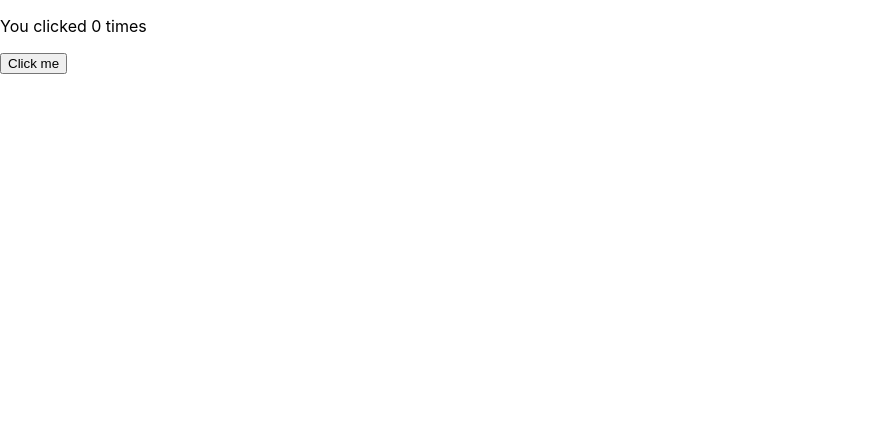
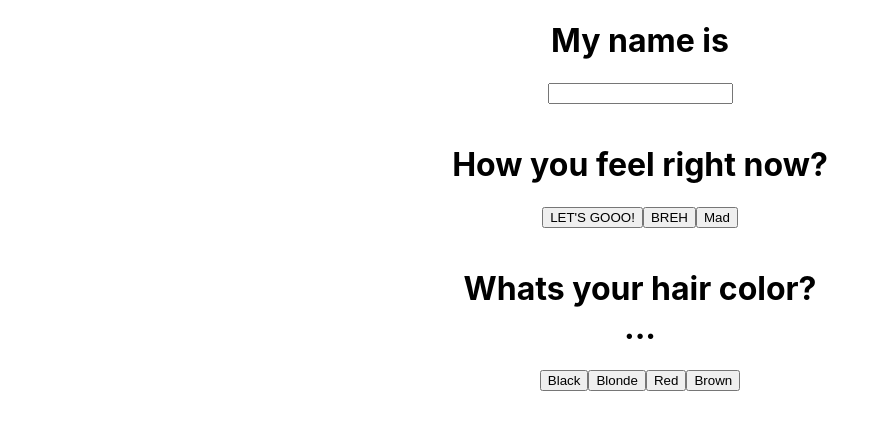
Before and after one commit to MarquisPierre/components-, a React (Create React App) app: page / in a window 1280 px wide. Shown: the top 430 px of the page, without its empty margins (0-890 px from the left). Built offline with nearby package versions, Linux system fonts and the light colour scheme.

Commit message:
Pushing Person discription app

```diff
--- a/package.json
+++ b/package.json
@@ -8,8 +8,10 @@
     "@testing-library/user-event": "^13.5.0",
     "react": "^17.0.2",
     "react-dom": "^17.0.2",
+    "react-redux": "^7.2.6",
     "react-router-dom": "^6.2.1",
     "react-scripts": "5.0.0",
+    "redux": "^4.1.2",
     "web-vitals": "^2.1.2"
   },
   "scripts": {
--- a/src/App.js
+++ b/src/App.js
@@ -1,23 +1,22 @@
 
  import './App.css';
-//import TileContainer from './components/TileContainer'
-
-import Example from './components/hooks/Example'
+ import Person from './components/redux-demo/Person'
+ import Feelings from './components/redux-demo/Feelings'
+ import HairColor from './components/redux-demo/HairColor'
 
 // Step 1 declare a component
-function App() {
+export default function App() {
   // Step 2: Return some JSX
   return (
 
-    /*<div className="App">
-     <div className='App-header'>
-       <TileContainer/>
-     </div>
-    </div>*/
-    <div>
-      <Example/>
+    <div className="App">
+      <Person/>
+      <br/>
+      <Feelings/>
+      <br/>
+      <HairColor/>
+
     </div>
   );
 }
 // Step 3: Exporting/Importing Component
-export default App;
--- /dev/null
+++ b/src/components/redux-demo/Feelings.js
@@ -0,0 +1,40 @@
+import { render } from "@testing-library/react"
+import React from "react"
+
+
+export default class Feelings extends React.Component{
+      constructor(){
+          super()
+          this.state= {mood: ''}
+
+      }
+
+     happy = ()=>{
+          this.setState({mood:'🥳'})
+      }
+
+      sad = ()=>{
+        this.setState({mood:'💀'})
+    }
+
+    mad = ()=>{
+        this.setState({mood:'🤬'})
+
+
+
+    }
+
+
+render(){
+    return(
+        <div>
+           <h1>How you feel right now?<br/>{this.state.mood}</h1>
+           <button onClick={this.happy}>LET'S GOOO!</button>
+           <button onClick={this.sad}>BREH</button>
+           <button onClick={this.mad}>Mad</button>
+        </div>
+        )
+
+        }
+
+}
--- /dev/null
+++ b/src/components/redux-demo/HairColor.js
@@ -0,0 +1,38 @@
+import React from "react"
+
+export default class HairColor extends React.Component{
+
+    constructor(){
+        super()
+        this.state = {color: ''}
+    }
+
+    black =()=>{
+        this.setState({color: 'BLACK'})
+    }
+
+     blonde=()=>{
+        this.setState({color: '#F0D265'})
+    }
+    red =()=>{
+        this.setState({color: 'rgb(222, 134, 20)'})
+    }
+
+    brown =()=>{
+        this.setState({color: 'rgb(128, 78, 17)'})
+    }
+ render(){
+    return(
+        <div>
+<h1>Whats your hair color?<br/>
+<span style={{backgroundColor: this.state.color, color:this.state.color}}>...</span>
+</h1>
+           <button onClick={this.black}>Black</button>
+           <button onClick={this.blonde}>Blonde</button>
+           <button onClick={this.red}>Red</button>
+           <button onClick={this.brown}>Brown</button>
+        </div>
+       )
+ }
+
+    }
--- /dev/null
+++ b/src/components/redux-demo/Person.js
@@ -0,0 +1,41 @@
+import React from "react"
+//We need to import the connect helper to connect to the Redux state
+//import {connect} from 'react-redux'
+//We need to import the action we created so we can call it from our local component
+//import {nameChange} from '../../redux/actions'
+
+ class Person extends React.Component{
+
+    constructor(){
+        super()
+        this.state ={name: ''}
+    }
+ // here we're changing the LOCAL state
+
+   changeName = (event) =>{
+        this.setState({ name: event.target.value})
+    }
+
+   /* changeName= ()=>{
+          this.props.dispatch(nameChange(event.target.value))
+
+    }*/
+
+render(){
+    return(
+        <div>
+           <form>
+               <h1>My name is {this.state.name}</h1>
+               <input type="text" value={this.state.name}
+               onChange={this.changeName}/>
+           </form>
+        </div>
+       )
+     }
+   }
+
+
+
+
+
+   export default Person
--- /dev/null
+++ b/src/components/redux/actions/index.js
@@ -0,0 +1,12 @@
+// Actions are functions that attempt to update the global state
+// Actions trigger reducers to actually update the state
+
+
+export default nameChange = (text)=>{
+// all actions return a type
+// they can optionally return a payload of data
+    return{
+        type:"NAME_CHANGE",
+        payload:text,
+    }
+}
```
Also changed, not shown: src/components/redux/reducers/index.js (added, +15 -0 lines), src/index.js (+12 -2 lines), 1 other file (tests, documents, lock files or other folders).
